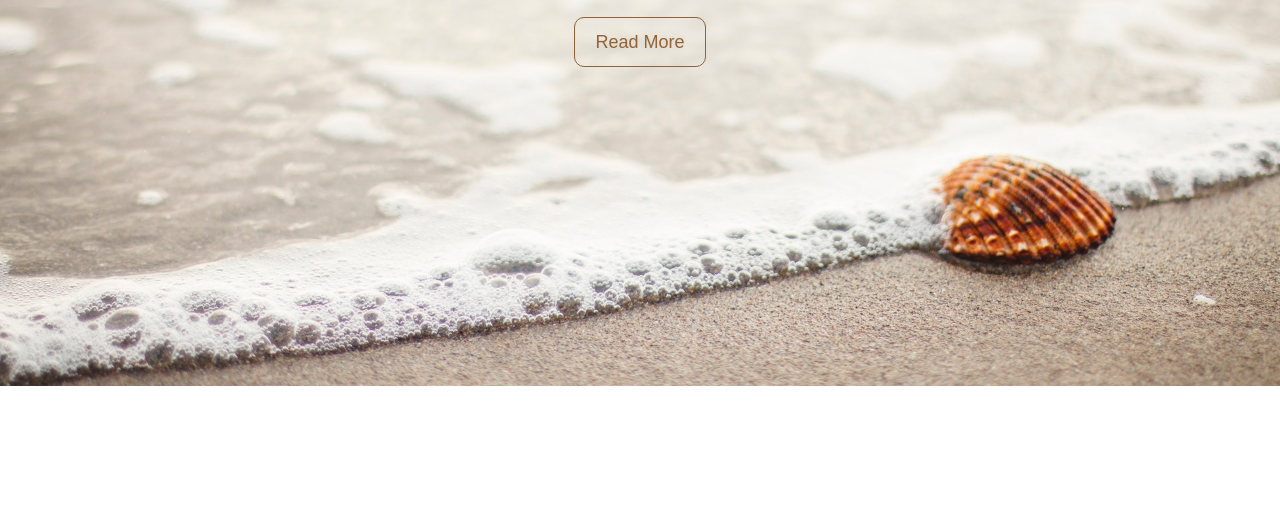
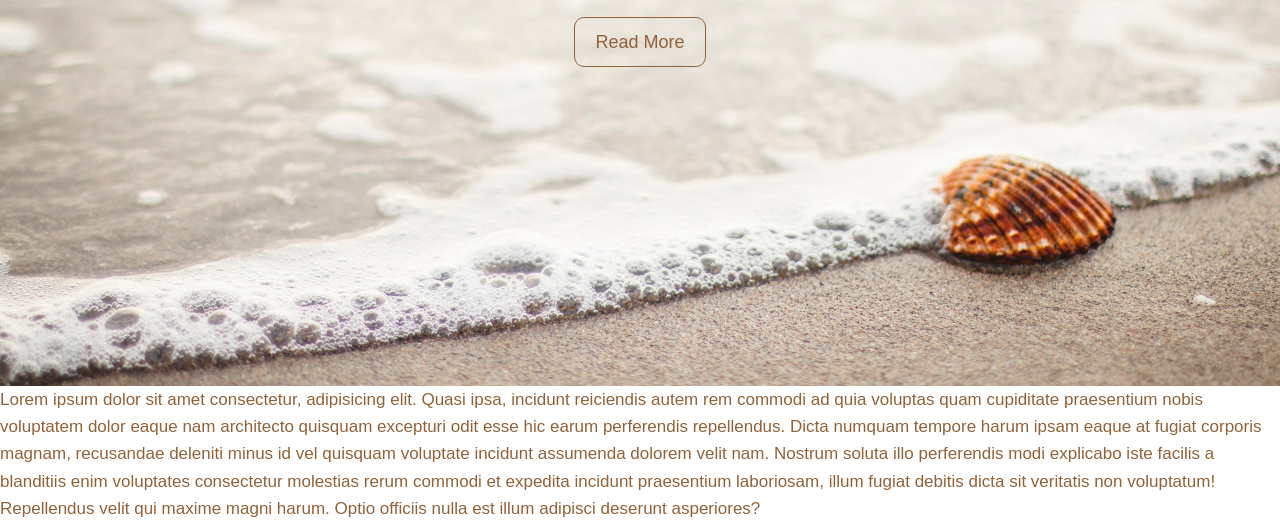
Before and after one commit to WebDevTuts/fullscreen_landing_page, a plain HTML site: page index.html in a window 1280 px wide. Shown: the part 414-936 px from the top of the page. Before the commit the page ends 800 px from the top, so only its background shows below. Drawn offline with Linux system fonts and the light colour scheme.

Commit message:
Add markup for section-a

```diff
--- a/index.html
+++ b/index.html
@@ -13,5 +13,7 @@
     <p>Lorem ipsum dolor sit, amet consectetur adipisicing elit. Non earum fuga laborum eveniet exercitationem commodi.</p>
     <a href="#" class="button">Read More</a>
   </header>
+
+  <section id="section-a">Lorem ipsum dolor sit amet consectetur, adipisicing elit. Quasi ipsa, incidunt reiciendis autem rem commodi ad quia voluptas quam cupiditate praesentium nobis voluptatem dolor eaque nam architecto quisquam excepturi odit esse hic earum perferendis repellendus. Dicta numquam tempore harum ipsam eaque at fugiat corporis magnam, recusandae deleniti minus id vel quisquam voluptate incidunt assumenda dolorem velit nam. Nostrum soluta illo perferendis modi explicabo iste facilis a blanditiis enim voluptates consectetur molestias rerum commodi et expedita incidunt praesentium laboriosam, illum fugiat debitis dicta sit veritatis non voluptatum! Repellendus velit qui maxime magni harum. Optio officiis nulla est illum adipisci deserunt asperiores?</section>
 </body>
 </html>
```
